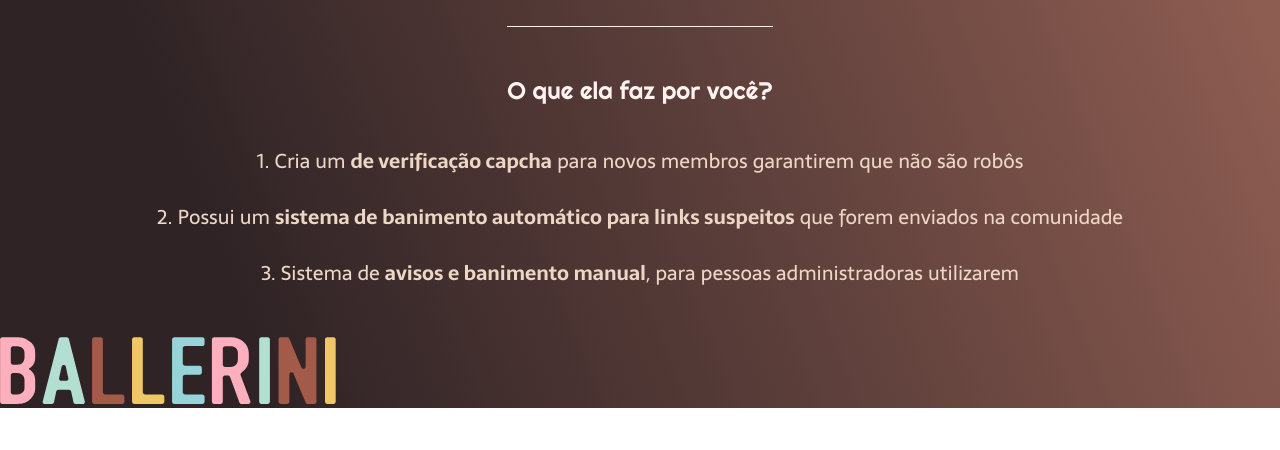
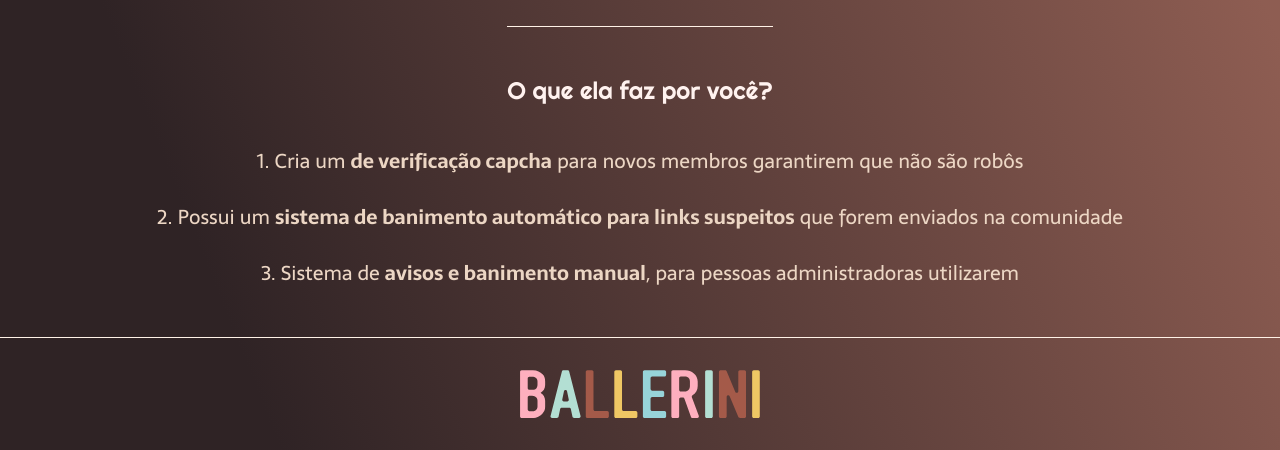
Before and after one commit to fernandohtcordeiro/LD-Simples-model, a plain HTML site: page index.html in a window 1280 px wide. Shown: the part 565-1015 px from the top of the page. Before the commit the page ends 973 px from the top, so only its background shows below. Drawn offline with Linux system fonts and the light colour scheme.

Commit message:
subindo atualização do rodapé e botão principal com hover .

```diff
--- a/style.css
+++ b/style.css
@@ -82,6 +82,10 @@ body{
     color: #2F2325;
 }
 
+.conteudo-principal-escrito-botao:hover {
+    background-color: rgba(247, 112, 2, 0.53);
+}
+
 .conteudo-principal-imagem{
     height: 430px;
 }
@@ -112,5 +116,12 @@ body{
 }
 
 .rodape{
+    padding: 32px;
+    border-top: 0.4px solid #FFF2E7;
+}
 
+.logo-rodape{
+    height: 48px;
+    display: block;
+    margin: 0 auto;
 }
```
